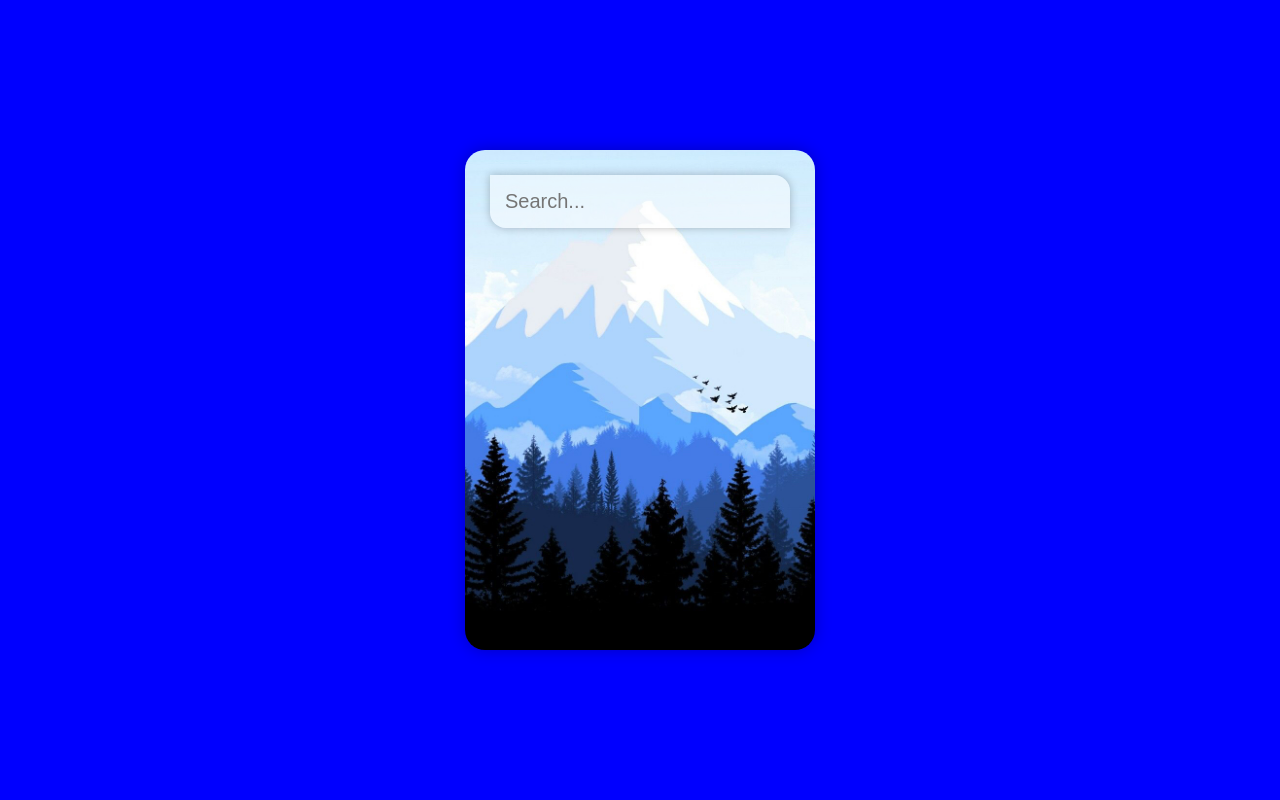
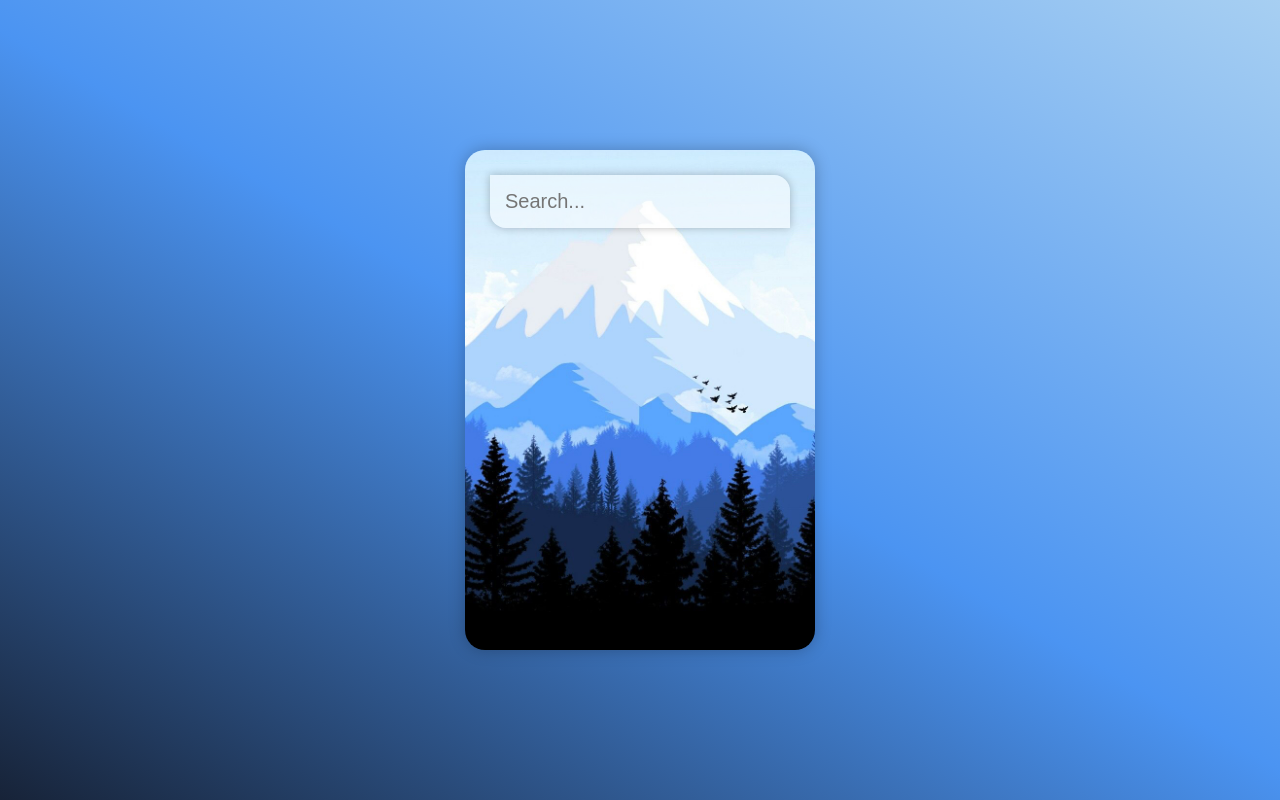
Before and after one commit to ciarnellicarlo/BetterWeather, a Vue app: page / in a window 1280 px wide. Built offline with nearby package versions, Linux system fonts and the light colour scheme.

Commit message:
Added gradient background animation

```diff
--- a/src/App.vue
+++ b/src/App.vue
@@ -78,7 +78,8 @@ export default {
       justify-content: center;
       align-items: center;
       height: 100vh;
-      background-color: blue;
+      background: rgb(167,207,242);
+      background: linear-gradient(210deg, rgba(167,207,242,1) 0%, rgba(75,148,242,1) 50%, rgb(23, 35, 56) 100%);
 
       #app {
       background-image: url('./assets/cold-bg.jpg');
@@ -170,7 +171,8 @@ export default {
       }
     }
     #container.warm-container{
-        background-color: red;
+        background: rgb(242,160,160);
+        background: linear-gradient(217deg, rgba(242,160,160,1) 0%, rgba(242,82,170,1) 50%, rgba(34,32,89,1) 100%);
       }
   }
 }
```
